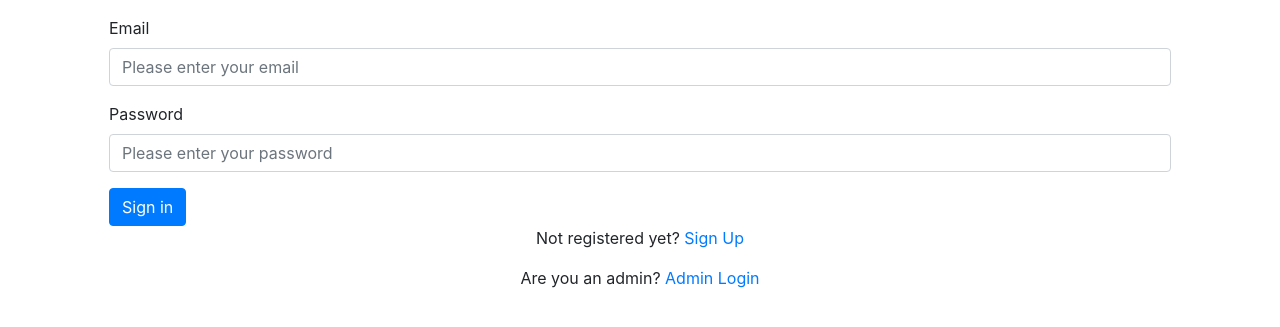
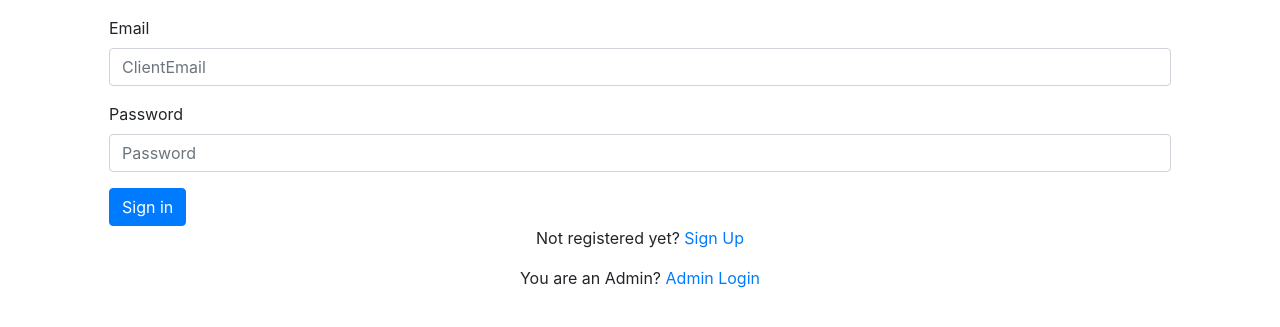
Before and after one commit to ChristinaKs/eComm-Term-Project, a PHP site: page /TermProject/Login in a window 1280 px wide. Shown: the part 56-383 px from the top of the page. Run offline with PHP 8.4, Linux system fonts and the light colour scheme.

Commit message:
customer login view

```diff
--- a/TermProject/app/views/Login/index.php
+++ b/TermProject/app/views/Login/index.php
@@ -5,18 +5,25 @@
 <form class="px-4 py-3" method="post" action="">
     <div class="form-group">
         <label for="ClientEmail">Email</label>
-        <input type="text" class="form-control" id="ClientEmail" name="ClientEmail" placeholder="Please enter your email">
+        <input type="text" class="form-control" id="ClientEmail" name="ClientEmail" placeholder="ClientEmail">
     </div>
     <div class="form-group">
         <label for="password">Password</label>
-        <input type="password" class="form-control" id="password" name="password" placeholder="Please enter your password">
+        <input type="password" class="form-control" id="password" name="password" placeholder="Password">
     </div>
     <div>
         <button type="submit" name="login" class="btn btn-primary">Sign in</button>
         <p class="text-center">Not registered yet? <a href="/TermProject/Login/Create">Sign Up</a> </p>
-        <p class="text-center">Are you an admin?  <a href="/TermProject/adminLogin/index">Admin Login</a> </p>
+        <p class="text-center">You are an Admin? <a href="/TermProject/adminLogin/index">Admin Login</a> </p>
     </div>
     <?php
+
+    if($data != []){
+        echo '<div class="alert alert-danger" role="alert">'.
+            $data['msg'].'
+        </div>';
+    }
+
 ?>
 
 </form>
```
